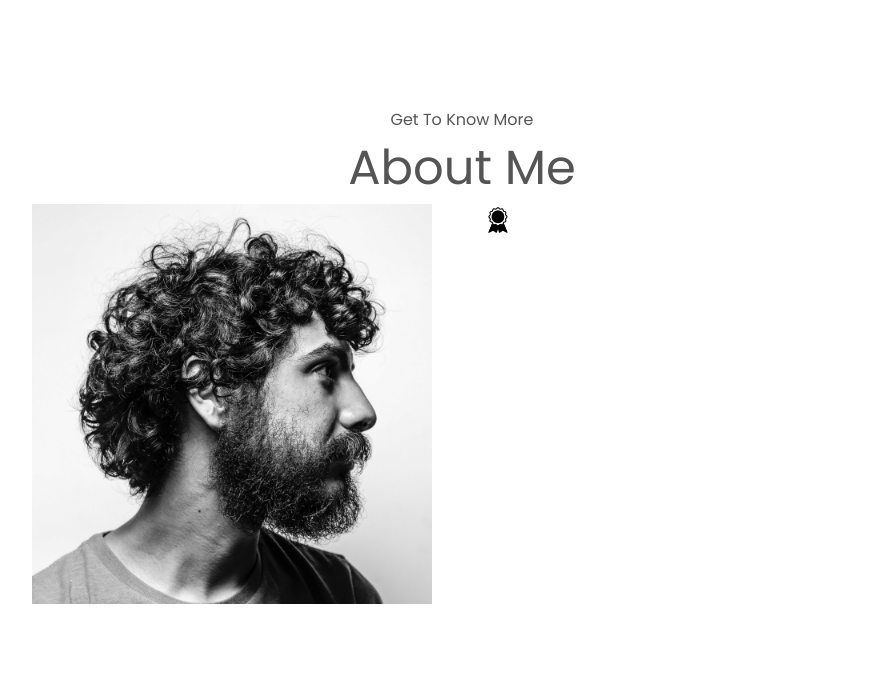
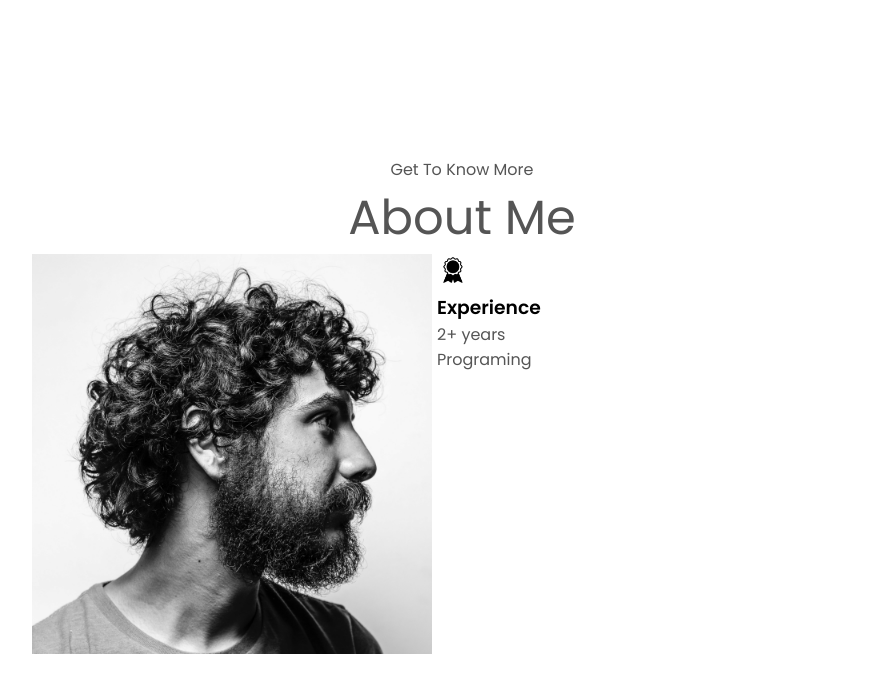
Before and after one commit to Shahar-Golan/Web-build, a plain HTML site: page index.html in a window 1280 px wide. Shown: the part 669-1362 px from the top of the page, without its empty margins (178-1056 px from the left). Drawn offline with Linux system fonts and the light colour scheme.

Commit message:
finish about me locations

```diff
--- a/index.html
+++ b/index.html
@@ -76,9 +76,13 @@
                 <div class="about-details-container">
                     <div class="about-containers">
                         <div class="details-container">
-                            <img src="./assets/experience.png"
-                             alt="Experience icon"
-                            class="experience icon" />
+                            <img
+                            src="./assets/experience.png"
+                            alt="Experience icon"
+                            class="icon"
+                            />
+                            <h3>Experience</h3>
+                            <p>2+ years <br>Programing</p>
                         </div>
                     </div>
                 </div>
--- a/style.css
+++ b/style.css
@@ -164,8 +164,31 @@ section {
 
 .section-container {
     display: flex;
-    justify-content: left;
+    align-items: left;
 }
+/* /////////////////////////////////////////// */
+
+.section__pic-container, .about-details-container {
+    margin-right: 50px; /* Adds some space between the picture and the details */
+}
+
+.about-details-container {
+    display: flex;
+    flex-direction: column; /* Stack children vertically */
+    align-items: left; /* Center aligns items horizontally */
+}
+
+.details-container {
+    text-align: left; /* Centers the text and icon within the details container */
+}
+
+#about {
+    margin-top: 50px; /* Adjust this value as needed to increase the space */
+}
+
+
+
+
 
 /* PROFILE SECTION */
 
@@ -182,6 +205,7 @@ section {
     width: 400px;    /* Adjusted width */
     height: 400px;   /* Adjusted height */
     padding: 0 50px;
+    margin-right: -45px;
 }
 
 
@@ -236,6 +260,7 @@ section {
     height: 2rem;
 }
 
+
 /* BUTTONS */
 
 .btn-container {
```
